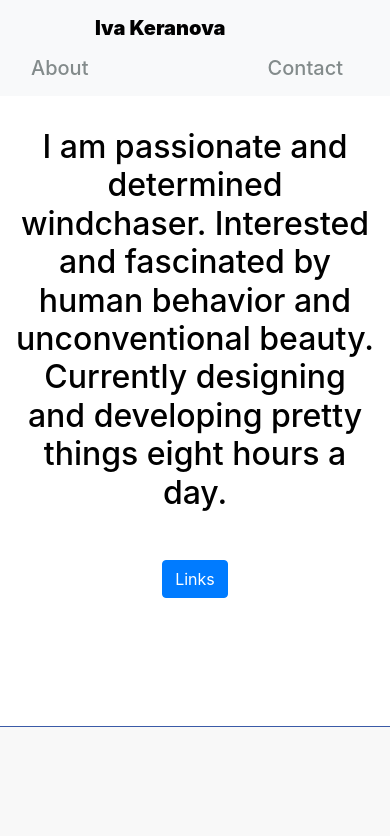
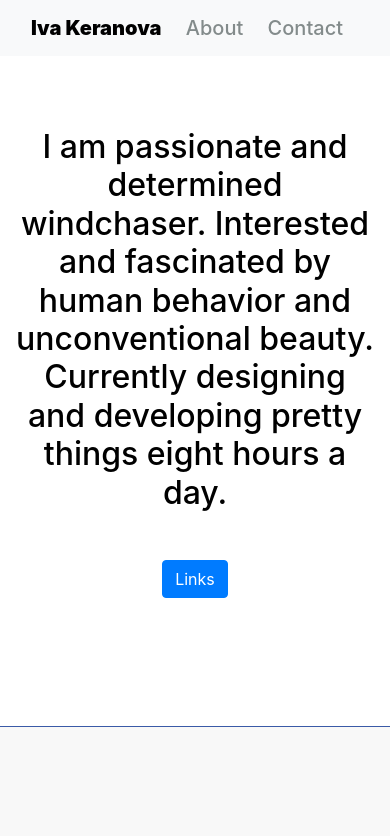
Before and after one commit to if314/HW19, a website: page index.html in a window 390 px wide. Shown: the top 836 px of the page. Drawn offline with Linux system fonts and the light colour scheme.

Commit message:
updated mobile
name

```diff
--- a/css/style.css
+++ b/css/style.css
@@ -103,7 +103,3 @@ a:hover{
 .mt-20{
     margin-top: 3rem;
 }
-
-.name{
-    margin: 4rem;
-}
--- a/index.html
+++ b/index.html
@@ -46,7 +46,7 @@
   <!-- Navigation -->
   <nav class="navbar navbar-light bg-light static-top">
     <div class="container">
-          <a class="navbar-brand" href="index.html"><b class="name">Iva Keranova </b></a>
+          <a class="navbar-brand" href="index.html"><b>Iva Keranova </b></a>
       <a class="navbar-brand navbtn" href="about.html">About</a>
       <a class="navbar-brand navbtn" href="mailto:keranovai@gmail.com">Contact</a>
     </div>
```
Also changed, not shown: about.html (+1 -1 lines).
